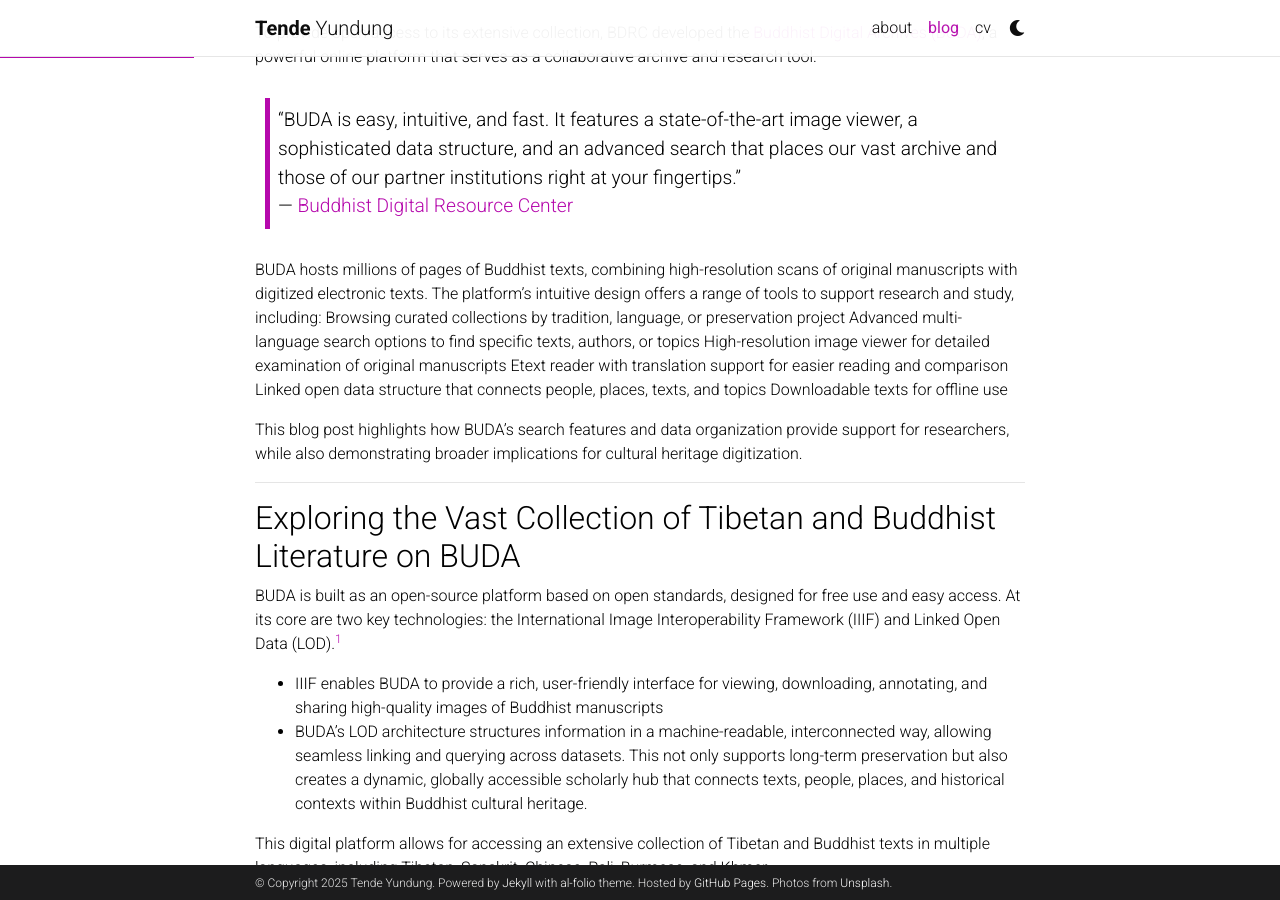
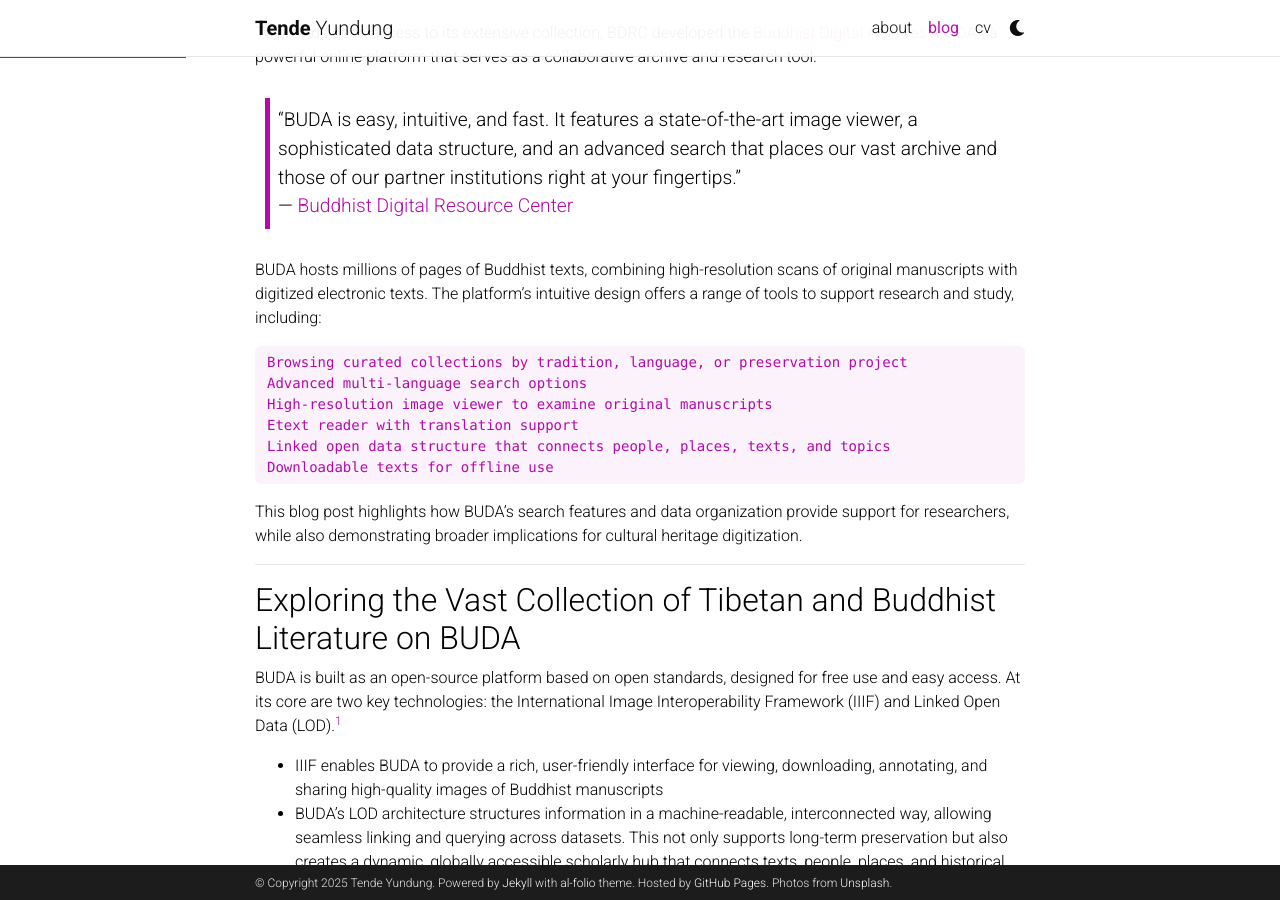
Before and after one commit to yundung/yundung.github.io, a Jekyll site: the page built from _posts/2025-04-11-BUDA.md, in a window 1280 px wide and 900 px high, scrolled down 758 px. Built offline with Jekyll 4.4.1, drawn with Linux system fonts in a browser that asks for light colours; full-size pictures stand in for the smaller copies a plugin makes; comment, search, counter and statistics services are not loaded; a style sheet for code colours, icons or effects is not loaded; some of the changed lines change nothing that is shown; some of the changed text lies outside the part shown; grey boxes are pictures that could not be loaded.

Commit message:
Second blogpost, minor changes of the structure

```diff
--- a/_posts/2025-04-11-BUDA.md
+++ b/_posts/2025-04-11-BUDA.md
@@ -28,10 +28,11 @@
 
 
 BUDA hosts millions of pages of Buddhist texts, combining high-resolution scans of original manuscripts with digitized electronic texts. The platform’s intuitive design offers a range of tools to support research and study, including:
+
     Browsing curated collections by tradition, language, or preservation project
-    Advanced multi-language search options to find specific texts, authors, or topics
-    High-resolution image viewer for detailed examination of original manuscripts
-    Etext reader with translation support for easier reading and comparison
+    Advanced multi-language search options
+    High-resolution image viewer to examine original manuscripts
+    Etext reader with translation support
     Linked open data structure that connects people, places, texts, and topics
     Downloadable texts for offline use
 
@@ -70,6 +71,8 @@
 
 ### Features for Access, Analysis, and Discovery
 
+---
+
 #### Utilize the Search Function
 
 The [BUDA homepage](https://library.bdrc.io) features a central search bar that supports a wide range of queries. A simple search allows users to enter a keyword directly, such as a title, name, or topic, using either original scripts or transliterations.
@@ -103,21 +106,24 @@
 
     Practical Example of “Rebonds” in Action
 
-Suppose you’re viewing a digitized Tibetan manuscript on BUDA. From this record, you can:
+Suppose I am viewing a digitized Tibetan manuscript on BUDA. From this record, I can:
 
-- 🏃‍♂️ Jump to the author’s biography and see their other works.
-- 🧭 Explore different versions or translations of the text.
-- 📍 View related places (such as the monastery where it was written or stored).
-- 💡 Discover other texts from the same collection, period, or tradition.
+- 🏃‍♂️ Jump to the author’s biography and see their other works
+- 🧭 Explore different versions or translations of the text
+- 📍 View related places (such as the monastery where it was written or stored)
+- 💡 Discover other texts from the same collection, period, or tradition
 
 This interconnected approach transforms BUDA from a static archive into a dynamic research environment, supporting both targeted inquiry and open-ended exploration.
 
 > “Users can assume a broad-scale view of the Linked Open Data from the entire corpus in the archive and draw much broader conclusions regarding the content, circulation, and use of the smaller bodies of texts hosted in the archive.” - [The Digital Orientalist](https://digitalorientalist.com/2021/03/03/images-of-the-buda-digital-archives-and-the-future-of-research-using-linked-open-data/)
 
+---
 
 #### Access and Download Digital Manuscripts
 
 High-resolution digital scans of manuscripts are available for page-by-page browsing or full-text reading. Registered users may download complete works as PDF or image files. Non-registered visitors typically have access to the first and last 20 pages of most texts.
+
+---
 
 #### Make Use of the E-Text Reader and Research Tools
 
@@ -135,11 +141,15 @@
 
 <iframe width="560" height="315" src="https://www.youtube.com/embed/JXq3NVft8RQ?si=hDdBNnYWjiOOhjOn&amp;start=138" title="YouTube video player" frameborder="0" allow="accelerometer; autoplay; clipboard-write; encrypted-media; gyroscope; picture-in-picture; web-share" referrerpolicy="strict-origin-when-cross-origin" allowfullscreen></iframe>
 
+---
+
 #### Person Search: Connecting Biographies and Texts
 
 Searching for persons in BUDA reveals detailed biographical profiles, linked writings, and related figures, enriching understanding of historical and religious contexts. Filters for name variants, birth year, role, tradition, and gender help resolve common ambiguities and pinpoint relevant individuals.
 
 This interconnected data reflects the lived networks behind Tibetan Buddhist textual production, supporting both prosopographic studies and traditional scholarship.
+
+---
 
 #### Place Search: Mapping Sacred Geography
 
@@ -147,11 +157,15 @@
 
 This geospatial approach fosters new perspectives on textual circulation and monastic or pilgrimage sites, expanding the scope of traditional research.
 
+---
+
 #### Collection Search: Accessing Curated Text Groupings
 
 With over 100 collections aggregated, BUDA enables targeted exploration of libraries and archives, filtering by language, author, topic, and print or manuscript status. This allows scholars to balance deep dives into specific corpora with serendipitous discovery across the broader Tibetan textual heritage.
 
 Tracking provenance and collection metadata further anchors research in material history and institutional contexts.
+
+---
 
 #### Topic Search: Thematic Pathways through Complex Traditions
 
```
